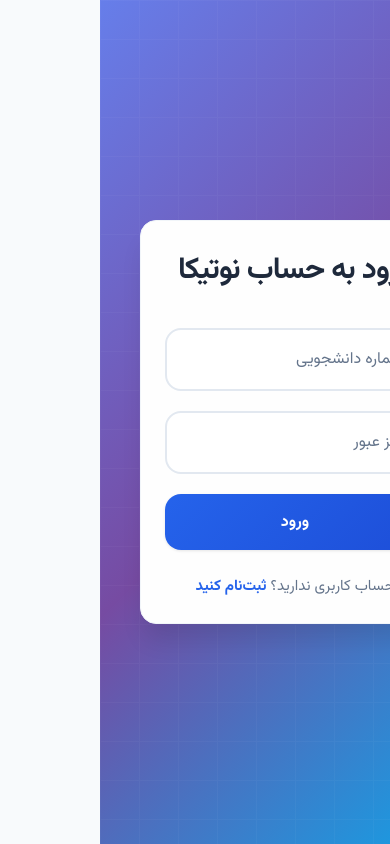
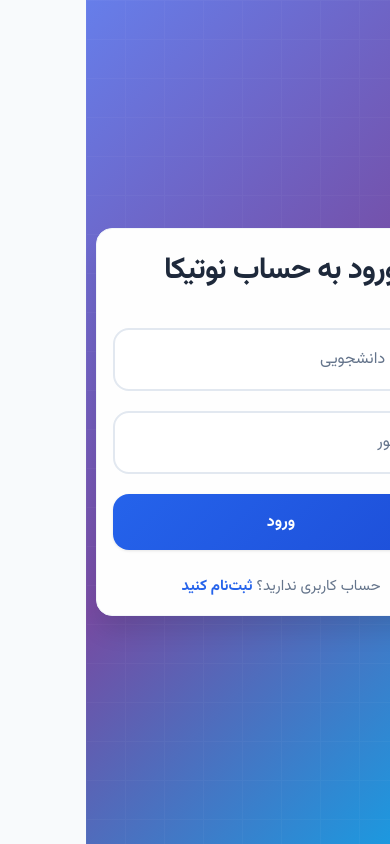
Before and after one commit to callmemahdi01/notica, a React (Vite) app: page /login in a window 390 px wide. Built offline with nearby package versions, Linux system fonts and the light colour scheme; no server answers.

Commit message:
some change

```diff
--- a/src/components/PayPage.jsx
+++ b/src/components/PayPage.jsx
@@ -65,7 +65,7 @@
 
   return (
     <div className="auth-container">
-      <div className="auth-form max-w-xl text-right p-8">
+      <div className="auth-form max-w-xl text-right ">
         <h2 className="text-2xl font-bold text-center mb-6">ارتقا به اشتراک حرفه‌ای نوتیکا</h2>
         <p className="text-slate-700 text-base leading-7 mb-5">
           با ارتقای حساب کاربری خود به نسخه حرفه‌ای، به تمام جزوات و قابلیت‌های نوتیکا بدون هیچ محدودیتی دسترسی خواهید داشت.
--- a/src/style.css
+++ b/src/style.css
@@ -99,7 +99,7 @@
 
 .auth-form {
   background: var(--surface-elevated);
-  padding: 48px;
+  padding: 2rem;
   border-radius: var(--radius-lg);
   box-shadow: var(--shadow-xl);
   text-align: center;
@@ -702,8 +702,12 @@
 }
 
 @media (max-width: 640px) {
+  .auth-container{
+    padding: 0 10px;
+  }
   .auth-form {
-    padding: 24px;
+    padding: 1rem;
+    margin: 0;
   }
   .sidebar {
     width: 100%;
--- a/vite.config.js
+++ b/vite.config.js
@@ -4,7 +4,7 @@
 import react from '@vitejs/plugin-react';
 import { VitePWA } from 'vite-plugin-pwa';
 
-const CACHE_VERSION = '1.0.1';
+const CACHE_VERSION = '1.0.2';
 const CACHE_PREFIX = 'notica';
 const CACHE_NAMES = {
   STATIC: `${CACHE_PREFIX}-static-${CACHE_VERSION}`,
```
